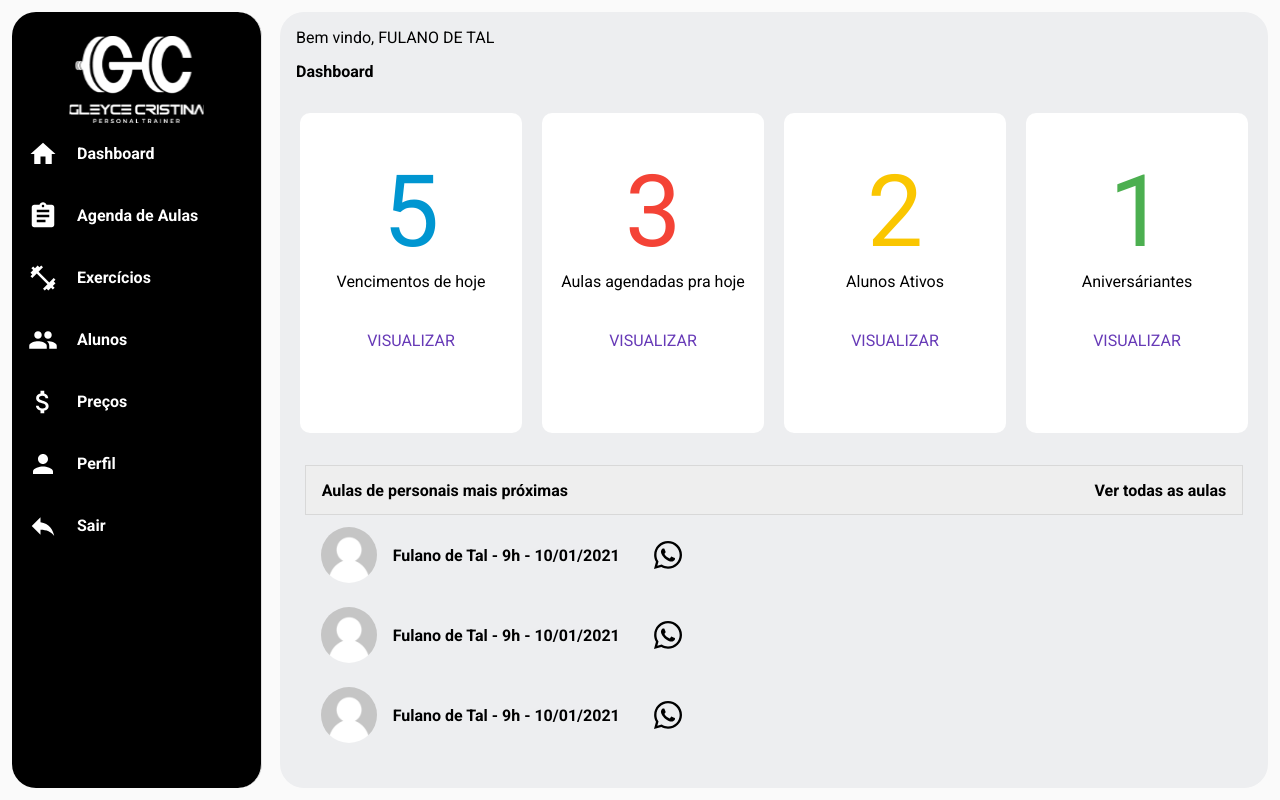
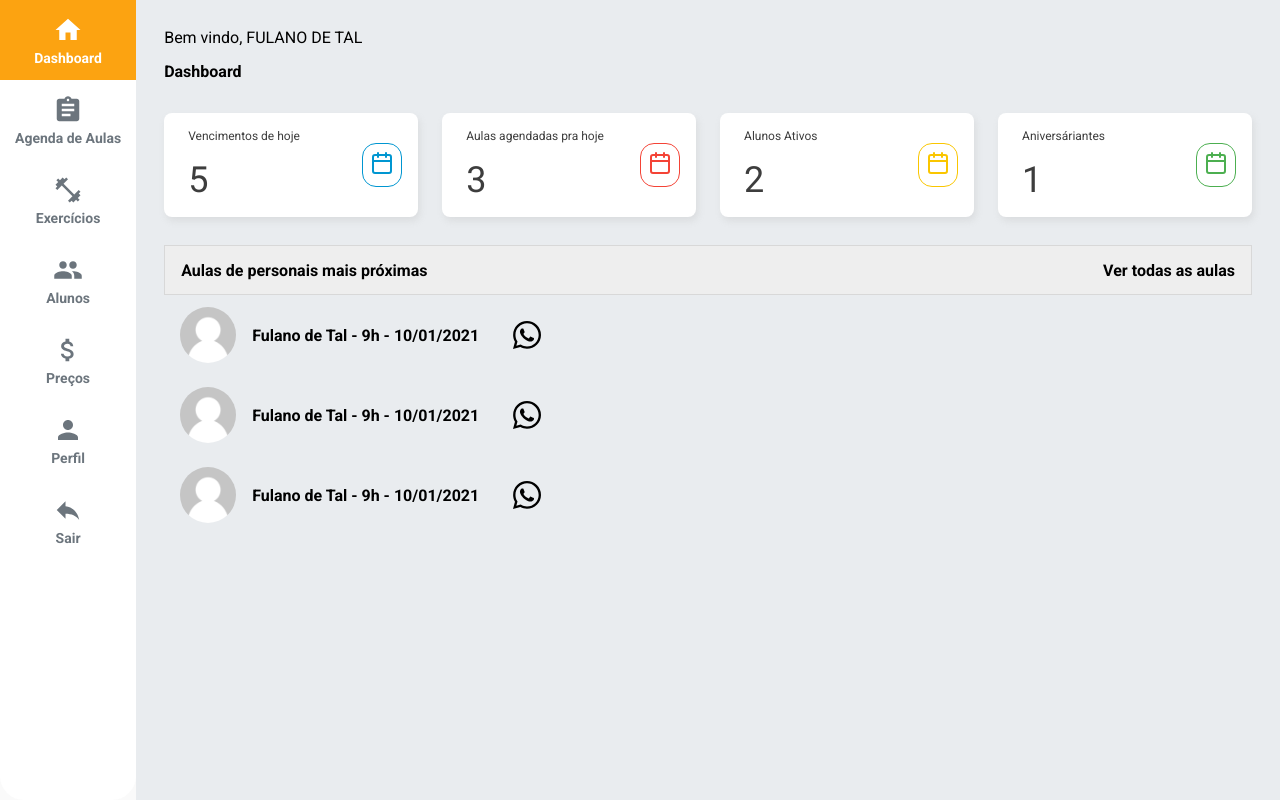
Before and after one commit to rodrigoandradebcc/team-gleyce-web-app, a React (Create React App) app: page / in a window 1280 px wide. Built offline with nearby package versions, Linux system fonts and the light colour scheme.

Commit message:
Adjusts in Dashboard, MenuBar and Cards from dashboard

```diff
--- a/src/components/Card/index.tsx
+++ b/src/components/Card/index.tsx
@@ -1,6 +1,7 @@
 import React from 'react';
+import { FiCalendar } from 'react-icons/fi';
 
-import { Container, Title } from './styles';
+import { Container, InfoContainer, Title, Quantity, Go } from './styles';
 
 export interface Props {
   numberColor?: string;
@@ -15,9 +16,13 @@ const Card: React.FC<Props> = ({
 }) => {
   return (
     <Container>
-      <Title numberColor={numberColor}>{quantity}</Title>
-      <p>{cardName}</p>
-      <a href="/">VISUALIZAR</a>
+      <InfoContainer>
+        <Title>{cardName}</Title>
+        <Quantity>{quantity}</Quantity>
+      </InfoContainer>
+      <Go to="/" colortype={numberColor}>
+        <FiCalendar />
+      </Go>
     </Container>
   );
 };
--- a/src/components/Card/styles.tsx
+++ b/src/components/Card/styles.tsx
@@ -1,43 +1,64 @@
+import { Link } from 'react-router-dom';
 import styled from 'styled-components';
-
-import { Props } from '.';
 
 export const Container = styled.div`
   display: flex;
-  flex-direction: column;
-  justify-content: center;
+  justify-content: space-between;
   align-items: center;
+  padding: 16px 16px 16px 24px;
+  border-radius: 8px;
+  margin-bottom: 12px;
 
-  &:first-child {
-    margin-left: 20px;
-  }
+  box-shadow: 2px 4px 6px rgba(181, 181, 181, 0.25);
+  background-color: #fff;
 
-  &:last-child {
-    margin-right: 20px;
-  }
+  flex: 1;
 
-  height: 320px;
-  width: 100%;
-  background: #fff;
-  /* border: 1px solid #e0e0e0; */
-  border-radius: 10px;
-
-  a {
-    margin-top: 40px;
-    text-decoration: none;
-    color: #673ab7;
-  }
-
-  & + div {
-    margin-left: 20px;
+  &:not(:last-child) {
+    margin-right: 24px;
   }
 `;
 
-export const Title = styled.h1<Props>`
-  color: ${props => (props.numberColor ? props.numberColor : '')};
+export const InfoContainer = styled.div`
+  display: flex;
+  flex-direction: column;
+`;
+
+export const Title = styled.span`
+  color: #3d3d3d;
+  font-size: 12px;
+`;
+
+export const Quantity = styled.span`
   margin-top: 16px;
-  font-size: 100px;
-  line-height: 0;
-  font-weight: normal;
-  margin-bottom: 3.75rem;
+  color: #3d3d3d;
+  font-size: 36px;
 `;
+
+interface GoProps {
+  colortype: string;
+}
+
+export const Go = styled(Link)<GoProps>`
+  text-decoration: none;
+  border: 1px solid ${props => props.colortype};
+  padding: 7px;
+  border-radius: 14px;
+
+  cursor: pointer;
+
+  transition: all 0.8s;
+
+  svg {
+    color: ${props => props.colortype};
+    font-size: 24px;
+  }
+
+  &:hover {
+    background-color: ${props => props.colortype};
+
+    svg {
+      color: #fff;
+    }
+  }
+`;
--- a/src/components/MenuBar/index.tsx
+++ b/src/components/MenuBar/index.tsx
@@ -1,4 +1,6 @@
-import React from 'react';
+import React, { useCallback, useEffect, useState } from 'react';
+import { IconType } from 'react-icons';
+import { useLocation } from 'react-router';
 
 import {
   Container,
@@ -17,45 +19,120 @@ import {
 
 import logoImg from '../../assets/logowhite.svg';
 
+interface Link {
+  to: string;
+  title: string;
+  icon: IconType;
+  selected: boolean;
+}
+
 const MenuBar: React.FC = () => {
+  const { pathname } = useLocation();
+
+  const [links, setLinks] = useState<Link[]>([]);
+
+  useEffect(() => {
+    let tempLinks: Link[] = [
+      {
+        to: '/',
+        title: 'Dashboard',
+        icon: HomeIcon,
+        selected: false,
+      },
+      {
+        to: '/schedule',
+        title: 'Agenda de Aulas',
+        icon: AgendaIcon,
+        selected: false,
+      },
+      // {
+      //   to: '/trainings',
+      //   title: 'Treinos',
+      //   icon: ExerciseIcon,
+      // active: false
+      // },
+      {
+        to: '/exercises',
+        title: 'Exercícios',
+        icon: ExerciseIcon,
+        selected: false,
+      },
+      {
+        to: '/students',
+        title: 'Alunos',
+        icon: ClientIcon,
+        selected: false,
+      },
+      {
+        to: '/prices',
+        title: 'Preços',
+        icon: PriceIcon,
+        selected: false,
+      },
+      {
+        to: '/profile',
+        title: 'Perfil',
+        icon: PerfilIcon,
+        selected: false,
+      },
+      {
+        to: '/logout',
+        title: 'Sair',
+        icon: ExitIcon,
+        selected: false,
+      },
+    ];
+
+    tempLinks = tempLinks.map(tempLink => {
+      if (tempLink.to === pathname) {
+        return {
+          ...tempLink,
+          selected: true,
+        };
+      }
+
+      return tempLink;
+    });
+
+    setLinks(tempLinks);
+  }, [pathname]);
+
+  const handleSelectLinkMenu = useCallback((indexSend: number) => {
+    setLinks(oldLinks =>
+      oldLinks.map((link, index) => {
+        if (index === indexSend) {
+          return {
+            ...link,
+            selected: true,
+          };
+        }
+
+        return {
+          ...link,
+          selected: false,
+        };
+      }),
+    );
+  }, []);
+
   return (
     <Container>
-      <ContainerLogo>
+      {/* <ContainerLogo>
         <Logo src={logoImg} alt="Logo Gleyce Cristina" />
-      </ContainerLogo>
+      </ContainerLogo> */}
       <ContainerLinks>
-        <MenuButton to="/">
-          <HomeIcon />
-          <span>Dashboard</span>
-        </MenuButton>
-        <MenuButton to="/">
-          <AgendaIcon />
-          <span>Agenda de Aulas</span>
-        </MenuButton>
-        <MenuButton to="/exercises">
-          <ExerciseIcon />
-          <span>Exercícios</span>
-        </MenuButton>
-        {/* <MenuButton to="/trainings">
-          <ExerciseIcon />
-          <span>Treinos</span>
-        </MenuButton> */}
-        <MenuButton to="/students">
-          <ClientIcon />
-          <span>Alunos</span>
-        </MenuButton>
-        <MenuButton to="/">
-          <PriceIcon />
-          <span>Preços</span>
-        </MenuButton>
-        <MenuButton to="/">
-          <PerfilIcon />
-          <span>Perfil</span>
-        </MenuButton>
-        <MenuButton to="/">
-          <ExitIcon />
-          <span>Sair</span>
-        </MenuButton>
+        {links.map(({ to, title, icon: Icon, selected }, index) => (
+          <MenuButton
+            to={to}
+            // eslint-disable-next-line react/no-array-index-key
+            key={index}
+            onClick={() => handleSelectLinkMenu(index)}
+            selected={selected}
+          >
+            <Icon />
+            <span>{title}</span>
+          </MenuButton>
+        ))}
       </ContainerLinks>
     </Container>
   );
--- a/src/components/MenuBar/styles.ts
+++ b/src/components/MenuBar/styles.ts
@@ -14,10 +14,7 @@ import {
 export const Container = styled.div`
   display: flex;
   flex-direction: column;
-  background: #000000;
-  width: 250px;
-  border-right: 1px solid #e0e0e0;
-  margin-right: 18px;
+  background: #ffffff;
   border-radius: 24px;
 `;
 
@@ -35,20 +32,33 @@ export const Logo = styled.img`
 export const ContainerLinks = styled.div`
   display: flex;
   flex-direction: column;
-  align-items: flex-start;
+  align-items: center;
 `;
 
-export const MenuButton = styled(Link)`
+interface MenuButtonProps {
+  selected: boolean;
+}
+
+export const MenuButton = styled(Link)<MenuButtonProps>`
+  min-height: 80px;
+  min-width: 100%;
+
+  padding: 0 15px;
+
+  background-color: ${props => (props.selected ? '#fca311' : '#ffffff')};
+
   display: flex;
+  flex-direction: column;
   align-items: center;
+  justify-content: center;
   flex-shrink: 0;
   text-decoration: none;
   color: black;
 
   cursor: pointer;
-  border-radius: 25px;
   outline: 0;
-  padding: 16px 16px;
+
+  transition: all 0.4s;
 
   button {
     border: 0;
@@ -60,14 +70,26 @@ export const MenuButton = styled(Link)`
 
   > span {
     display: inline;
-    margin-left: 19px;
     font-weight: bold;
-    font-size: 16px;
-    color: #ffffff;
+    margin-top: 5px;
+    font-size: 14px;
+    color: ${props => (props.selected ? '#ffffff' : '#6c757d')};
   }
 
   svg {
-    color: #ffffff;
+    color: ${props => (props.selected ? '#ffffff' : '#6c757d')};
+  }
+
+  &:hover {
+    background-color: #fca311;
+
+    > span {
+      color: #fff;
+    }
+
+    svg {
+      color: #fff;
+    }
   }
 `;
 
--- a/src/pages/Dashboard/styles.ts
+++ b/src/pages/Dashboard/styles.ts
@@ -11,7 +11,7 @@ export const Container = styled.div`
   justify-content: flex-start;
   flex: 1;
   background-color: var(--background-content);
-  border-radius: 24px;
+  padding: 12px;
 `;
 
 export const Welcome = styled.div`
@@ -28,9 +28,8 @@ export const Welcome = styled.div`
 
 export const CardList = styled.div`
   display: flex;
-  margin: 16px 0;
-
-  width: 100%;
+  margin: 16px;
+  flex-wrap: wrap;
 `;
 
 export const NearestClasses = styled.div`
@@ -38,10 +37,7 @@ export const NearestClasses = styled.div`
   flex-direction: column;
   align-items: center;
   justify-content: center;
-  margin-top: 16px;
-  margin-left: 2.5%;
-
-  width: 95%;
+  margin: 0 16px;
 `;
 
 export const HeadNearestClasses = styled.div`
--- a/src/pages/Exercises/styles.ts
+++ b/src/pages/Exercises/styles.ts
@@ -10,7 +10,6 @@ export const Container = styled.div`
   justify-content: flex-start;
   flex: 1;
   background-color: var(--background-content);
-  border-radius: 24px;
   padding: 12px;
 `;
 
--- a/src/pages/Plans/styles.ts
+++ b/src/pages/Plans/styles.ts
@@ -2,8 +2,11 @@ import styled from 'styled-components';
 
 export const Container = styled.div`
   display: flex;
-  width: 100%;
   flex-direction: column;
+  justify-content: flex-start;
+  flex: 1;
+  background-color: var(--background-content);
+  padding: 12px;
 `;
 
 export const ContainerCards = styled.div`
--- a/src/pages/Student/styles.ts
+++ b/src/pages/Student/styles.ts
@@ -6,10 +6,8 @@ export const Container = styled.div`
   justify-content: flex-start;
   flex: 1;
   background-color: var(--background-content);
-  border-radius: 24px;
   padding: 12px;
 
-  max-height: 99vh;
   overflow-y: auto;
 `;
 
--- a/src/pages/Training/styles.ts
+++ b/src/pages/Training/styles.ts
@@ -6,9 +6,9 @@ export const Container = styled.div`
   justify-content: flex-start;
   flex: 1;
   background-color: var(--background-content);
-  border-radius: 24px;
   padding: 12px;
 
+  overflow-y: auto;
   h2,
   strong {
     margin: 16px 16px;
--- a/src/styles/global.ts
+++ b/src/styles/global.ts
@@ -17,7 +17,6 @@ export default createGlobalStyle`
     height: 100vh;
     width: 100vw;
     display: flex;
-    padding: 12px;
   }
 
   body, input, button {
@@ -41,7 +40,7 @@ export default createGlobalStyle`
     --twitter-dark-hover: #011017;
     --twitter-light-hover: #2C8ED6;
     --background: #FAFAFA;
-    --background-content:#EDEEF0;
+    --background-content:#E9ECEF;
     --wine: #D61E29;
     --yellow: #FAC600;
   }
```
Also changed, not shown: 1 other file (tests, documents, lock files or other folders).
